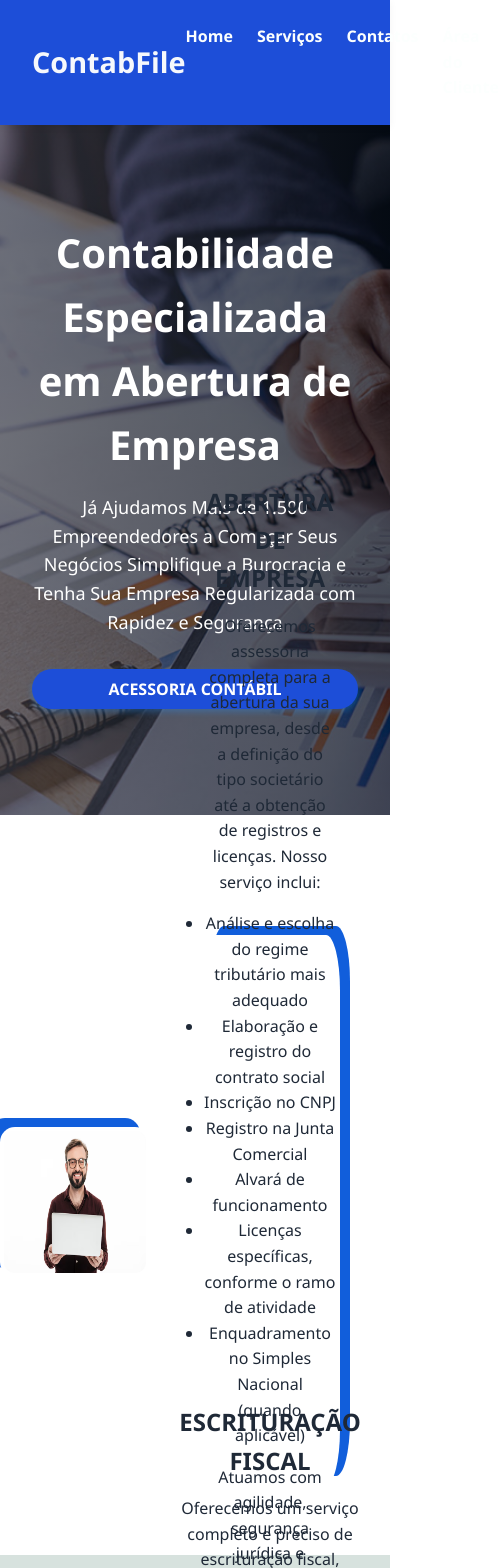
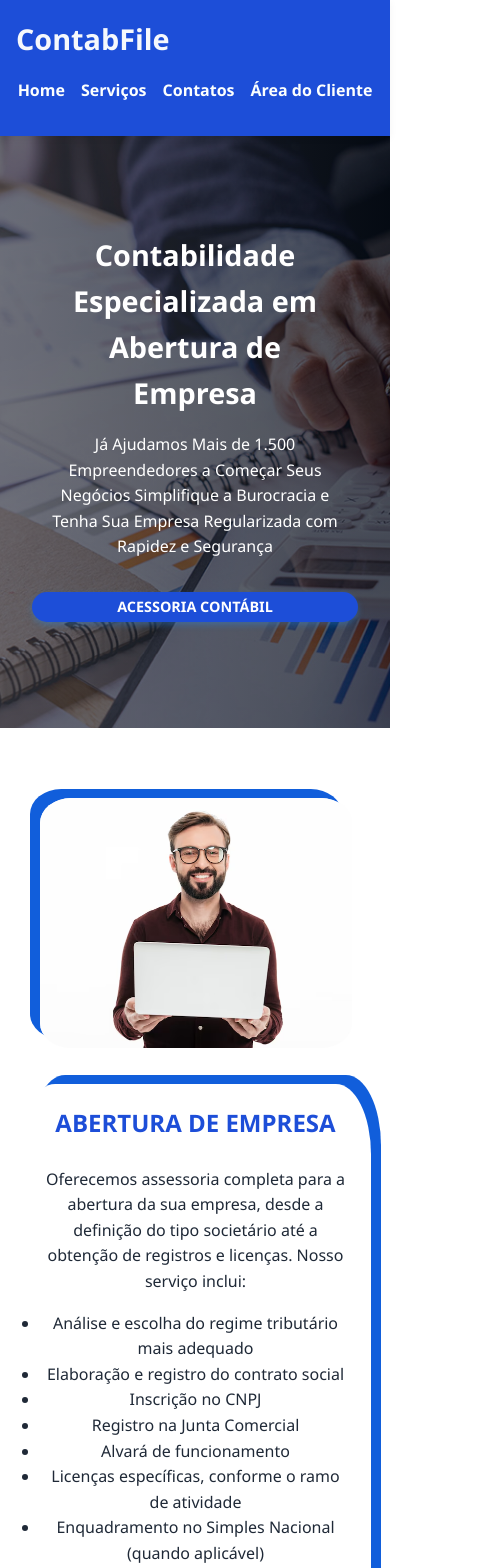
Before and after one commit to MatheusGomes-del/contabil-frontend, a React (Vite) app in the folder frontend/: page / in a window 390 px wide. Shown: the top 1568 px of the page, 499 px wide, since content can reach past the window. Built offline with nearby package versions, Linux system fonts and the light colour scheme.

Commit message:
feat: ajusta frontend para responsividade

```diff
--- a/frontend/index.html
+++ b/frontend/index.html
@@ -4,6 +4,7 @@
     <meta charset="UTF-8" />
     <link rel="icon" type="image/svg+xml" href="/contabfile-frontend/public/simbolcontabil.svg" />
     <meta name="viewport" content="width=device-width, initial-scale=1.0" />
+    <link rel="stylesheet" href="https://cdnjs.cloudflare.com/ajax/libs/font-awesome/6.5.0/css/all.min.css"/>
     <title>Contabil</title>
   </head>
   <body>
--- a/frontend/src/pages/LandingPage.jsx
+++ b/frontend/src/pages/LandingPage.jsx
@@ -28,7 +28,14 @@ function LandingPage() {
             Já Ajudamos Mais de 1.500 Empreendedores a Começar Seus Negócios
             Simplifique a Burocracia e Tenha Sua Empresa Regularizada com Rapidez e Segurança
           </p>
-          <Link to="/login" className="btn btn-primary">ACESSORIA CONTÁBIL</Link>
+          <a
+                  href="https://api.whatsapp.com/send?phone=55839988748533&text=Olá!%20Gostaria%20de%20mais%20informações."
+                  target="_blank"
+                  rel="noopener noreferrer"
+                  className="btn btn-primary"
+              >
+                ACESSORIA CONTÁBIL
+              </a>
         </section>
 
         <section id="services" className="services-open-business">
@@ -50,7 +57,14 @@ function LandingPage() {
               <li>Enquadramento no Simples Nacional (quando aplicável)</li>
             </ul>
             <p>Atuamos com agilidade, segurança jurídica e orientação personalizada para que você inicie sua atividade empresarial com tranquilidade e total conformidade legal.</p>
-            <Link to="/login" className="btn btn-primary">QUERO ABRIR MINHA EMPRESA</Link>
+            <a
+                  href="https://api.whatsapp.com/send?phone=55839988748533&text=Olá!%20Gostaria%20de%20mais%20informações."
+                  target="_blank"
+                  rel="noopener noreferrer"
+                  className="btn btn-primary"
+              >
+                QUERO ABRIR MINHA EMPRESA
+              </a>
           </article>
           </section>
 
@@ -72,7 +86,14 @@ function LandingPage() {
                 <li>Acompanhamento de mudanças na legislação tributária</li>
               </ul>
               <p>Garantimos segurança, compliance e eficiência fiscal para sua empresa, minimizando riscos e aproveitando oportunidades legais de economia tributária.</p>
-              <Link to="/login" className="btn btn-primary">QUERO MINHA ESCRITURAÇÃO FISCAL</Link>
+              <a
+                  href="https://api.whatsapp.com/send?phone=55839988748533&text=Olá!%20Gostaria%20de%20mais%20informações."
+                  target="_blank"
+                  rel="noopener noreferrer"
+                  className="btn btn-primary"
+              >
+               QUERO MINHA ESCRITURA FISCAL
+              </a>
             </article>
           </section>
 
@@ -94,7 +115,14 @@ function LandingPage() {
                   <li>Elaboração de relatórios com simulações e impactos financeiros</li>
                 </ul>
                 <p>Nosso foco é garantir segurança jurídica e eficiência fiscal, ajudando sua empresa a crescer de forma sustentável e com menor impacto tributário.</p>
-                <Link to="/login" className="btn btn-primary">SOLICITE SEU PLANEJAMENTO TRIBUTÁRIO</Link>
+                <a
+                  href="https://api.whatsapp.com/send?phone=55839988748533&text=Olá!%20Gostaria%20de%20mais%20informações."
+                  target="_blank"
+                  rel="noopener noreferrer"
+                  className="btn btn-primary"
+              >
+                SOLICITE SEU PLANEJAMENTO TRIBUTÁRIO
+              </a>
               </article>
           </section>
 
@@ -116,7 +144,14 @@ function LandingPage() {
                 <li>Atendimento a fiscalizações e obrigações sindicais</li>
               </ul>
               <p>Oferecemos suporte técnico e estratégico para manter sua empresa regularizada e em dia com as normas trabalhistas, promovendo tranquilidade e eficiência na gestão de pessoas.</p>
-              <Link to="/login" className="btn btn-primary">FALE COM UM ESPECIALISTA</Link>
+              <a
+                  href="https://api.whatsapp.com/send?phone=55839988748533&text=Olá!%20Gostaria%20de%20mais%20informações."
+                  target="_blank"
+                  rel="noopener noreferrer"
+                  className="btn btn-primary"
+              >
+                FALE COM UM ESPECIALISTA
+              </a>
             </article>
         </section>
 
@@ -131,6 +166,15 @@ function LandingPage() {
       <footer className="footer">
         © {new Date().getFullYear()} ContabFile. Todos os direitos reservados.
       </footer>
+      <a
+        href="https://api.whatsapp.com/send?phone=839988748533&text=Olá!%20Gostaria%20de%20mais%20informações."
+        className="whatsapp-float"
+        target="_blank"
+        rel="noopener noreferrer"
+      >
+        <i className="fab fa-whatsapp"></i>
+      </a>
+
     </div>
   );
 }
--- /dev/null
+++ b/frontend/src/style/contactSection.css
@@ -0,0 +1,70 @@
+#contact {
+    width: 100%;
+    height: 300px;
+}
+
+.contact-section {
+    background-color: #1d4ed8;
+    display: flex;
+    justify-content: center ;
+    flex-direction: column;
+    align-items: center;
+    text-align: center;
+}
+
+.contact-title {
+    font-weight: 700;
+    font-size: 1.75rem;
+    margin-bottom: 1rem;
+    color: #fcfcfc;
+}
+
+.contact-description {
+    font-size: 1rem;
+    color: #e5e7eb;
+    margin-bottom: 2rem;
+    max-width: 600px;
+}
+
+.contact-details {
+    display: flex;
+    gap: 1.5rem;
+    justify-content: center;
+    align-items: center;
+    font-size: 1rem;
+    margin-bottom: 1rem;
+}
+
+.contact-link {
+    display: flex;
+    align-items: center;
+    gap: 0.75rem;
+    color: #ffffff;
+    text-decoration: none;
+    font-weight: 500;
+    transition: color 0.3s;
+}
+
+.contact-link:hover {
+    color: #c7d2fe;
+}
+
+.contact-socials {
+    display: flex;
+    justify-content: center;
+    gap: 1.5rem;
+}
+
+.social-icon {
+    color: #ffffff;
+    font-size: 1.5rem;
+    transition: color 0.3s;
+}
+
+.social-icon:hover.instagram {
+    color: #E1306C; /* cor rosa do Instagram */
+}
+
+.social-icon:hover.facebook {
+    color: #028ce2; /* azul Facebook */
+}
--- a/frontend/src/style/landingPage.css
+++ b/frontend/src/style/landingPage.css
@@ -2,6 +2,10 @@
   margin: 0;
   padding: 0;
   box-sizing: border-box;
+}
+
+html {
+  scroll-behavior: smooth;
 }
 
 body {
@@ -29,6 +33,7 @@ body {
   align-items: center;
   box-shadow: 0 2px 8px rgba(0, 0, 0, 0.05);
   z-index: 1000;
+  flex-wrap: wrap; /* Permite que o nav quebre linha em telas pequenas */
 }
 
 .logo {
@@ -36,11 +41,18 @@ body {
   font-weight: bold;
   color: #f6f8fc;
   user-select: none;
+  flex-shrink: 0;
 }
 
+/* Navegação */
 .nav {
   display: flex;
   gap: 1.5rem;
+  flex-wrap: wrap; /* Permite quebra em telas pequenas */
+  justify-content: flex-end;
+  width: 100%;
+  max-width: 600px;
+  margin-top: 0;
 }
 
 .nav-link {
@@ -50,6 +62,7 @@ body {
   position: relative;
   padding: 0.5rem 0;
   transition: color 0.3s ease;
+  white-space: nowrap; /* Evita quebra dentro do link */
 }
 
 .nav-link::after {
@@ -99,7 +112,6 @@ body {
 }
 
 /* Hero Section */
-
 #home {
   display: flex;
   flex-direction: column;
@@ -116,7 +128,6 @@ body {
   text-align: center;
   padding: 6rem 2rem;
 }
-
 
 .hero-title {
   font-size: 2.5rem;
@@ -153,57 +164,45 @@ body {
 }
 
 /* Cards de Serviços */
-
 #services {
-  padding:70px 0px 20px ;
+  padding: 70px 0 20px;
 }
 
-.services-open-business {
-  display: flex;
-  justify-content: center;
-  flex-direction: row;
-  align-items: center;
-}
-
-.services-escrituracao-fiscal {
-  display: flex;
-  justify-content: center;
-  flex-direction: row;
-  align-items: center;
-  background-color: rgba(88, 134, 116, 0.236)
-}
-
-.services-planejamento-tributario {
-  display: flex;
-  justify-content: center;
-  flex-direction: row;
-  align-items: center;
-}
-
+/* Agrupamentos das seções dos serviços */
+.services-open-business,
+.services-escrituracao-fiscal,
+.services-planejamento-tributario,
 .services-departamento-pessoal {
   display: flex;
   justify-content: center;
   flex-direction: row;
   align-items: center;
-  background-color: rgba(88, 134, 116, 0.236)
+  flex-wrap: wrap;
+}
+
+.services-escrituracao-fiscal,
+.services-departamento-pessoal {
+  background-color: rgba(88, 134, 116, 0.236);
 }
 
 .service-card {
   display: flex;
   justify-content: center;
   flex-direction: column;
-  width: 50%;
-  height: 550px;
-  align-items: center; /* Centraliza verticalmente */
-  gap: 1rem; /* Espaço entre imagem e texto */
+  width: 45%;
+  max-width: 800px;
+  text-align: left;
+  height: auto;
+  min-height: 400px;
+  align-items: center;
+  gap: 1rem;
   background-color: #ffffff;
   padding: 20px;
-  border-radius: 10%;      /* Cantos arredondados */
-  padding: 4px;            /* Espaço interno entre a imagem e a borda */
-  box-shadow: 10px -9px 0px 0px rgba(9, 89, 218, 0.966); /* Sombra suave */
+  border-radius: 10%; /* Cantos arredondados */
+  box-shadow: 10px -9px 0px 0px rgba(9, 89, 218, 0.966);
   transition: transform 0.3s ease;
-  max-width: 800px; /* limita largura máxima */
-  margin: 50px; /* centraliza horizontalmente e dá espaço vertical */
+  margin: 20px;
+  box-sizing: border-box;
 }
 
 .service-card:hover {
@@ -212,20 +211,21 @@ body {
 
 .service-image {
   width: 40%;
-  height: 550px;
-  border-radius: 10%;      /* Cantos arredondados */
-  padding: 4px;            /* Espaço interno entre a imagem e a borda */
-  box-shadow: -10px -9px 0px 0px rgba(9, 89, 218, 0.966); /* Sombra suave */
-   /*object-fit: contain; */
-   /* border-radius: 0.5rem; */
-  /*flex-shrink: 0; /* evita que a imagem encolha */
+   height: 450px;
+  max-height: 350px;
+  border-radius: 10%;
+  box-shadow: -10px -9px 0px 0px rgba(9, 89, 218, 0.966);
+  object-fit: cover;
+  flex-shrink: 0;
 }
 
 .service-content {
-  flex: 1; /* ocupa o espaço restante */
+  flex: 1;
+  padding-left: 1rem;
 }
 
-.service-content h3 {
+.service-content h3,
+.service-card h2 {
   font-size: 1.5rem;
   font-weight: 700;
   margin-bottom: 0.5rem;
@@ -244,18 +244,66 @@ body {
 }
 
 /* Responsivo: em telas menores, empilha a imagem acima do texto */
-@media (max-width: 700px) {
+@media (max-width: 900px) {
   .service-card {
+    width: 90%;
     flex-direction: column;
     text-align: center;
+    height: auto;
   }
   .service-image {
-    width: 150px;
-    height: 150px;
+    width: 80%;
+    max-height: 250px;
     margin-bottom: 1rem;
+    padding: 0;
+  }
+  .service-content {
+    padding-left: 0;
+  }
+  .services-open-business,
+  .services-escrituracao-fiscal,
+  .services-planejamento-tributario,
+  .services-departamento-pessoal {
+    flex-direction: column;
   }
 }
 
+/* Ajustes de fontes para telas pequenas */
+@media (max-width: 480px) {
+  .hero-title {
+    font-size: 1.8rem;
+    padding: 0 1rem;
+  }
+
+  .hero-text {
+    font-size: 1rem;
+    max-width: 90%;
+  }
+
+  .section-title {
+    font-size: 1.5rem;
+  }
+
+  .section-text {
+    font-size: 1rem;
+    padding: 0 1rem;
+  }
+
+  .nav {
+    justify-content: center;
+    gap: 1rem;
+    padding: 0.5rem 0;
+  }
+
+  .header {
+    padding: 1rem;
+  }
+
+  .btn {
+    padding: 0.5rem 1rem;
+    font-size: 0.9rem;
+  }
+}
 
 /* Call to Action */
 .cta {
@@ -301,9 +349,13 @@ body {
 .footer {
   display: flex;
   justify-content: center;
-  align-items: center;
-  width: 100%;
-  height: 60px;
+  padding: 1rem 2rem;
+  background-color: #f3f4f6;
+  font-size: 0.875rem;
+  color: #6b7280;
+}
 
-  border-top: 1px solid gray;
+img {
+  max-width: 100%;
+  height: auto;
 }
```
Also changed, not shown: frontend/src/components/contact.jsx (+13 -124 lines).
